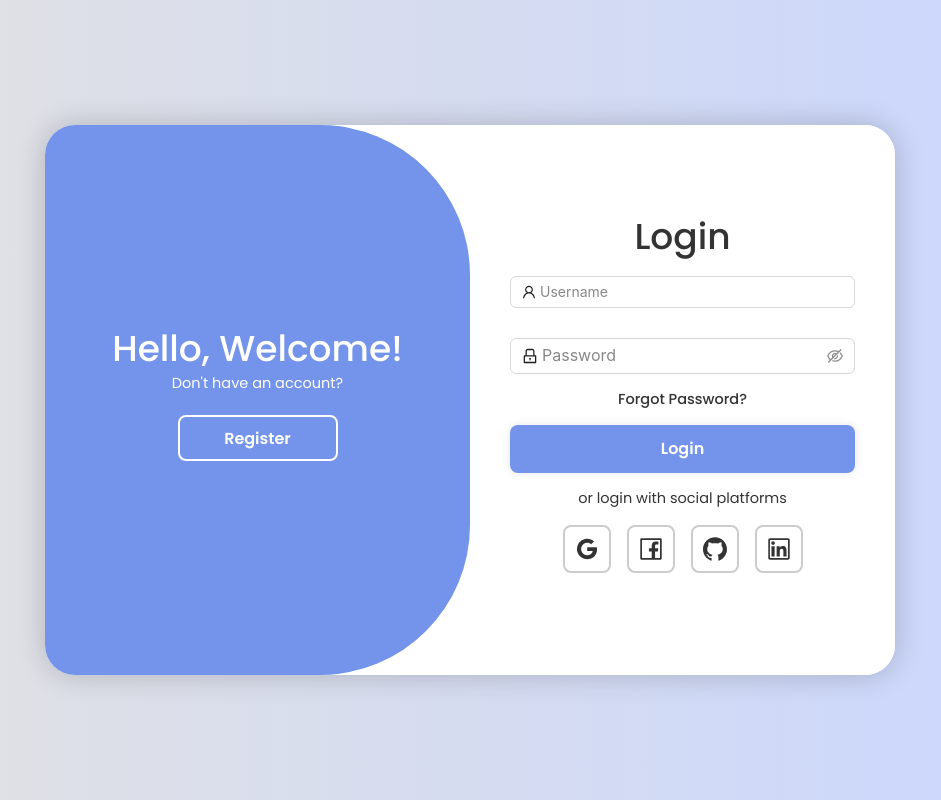
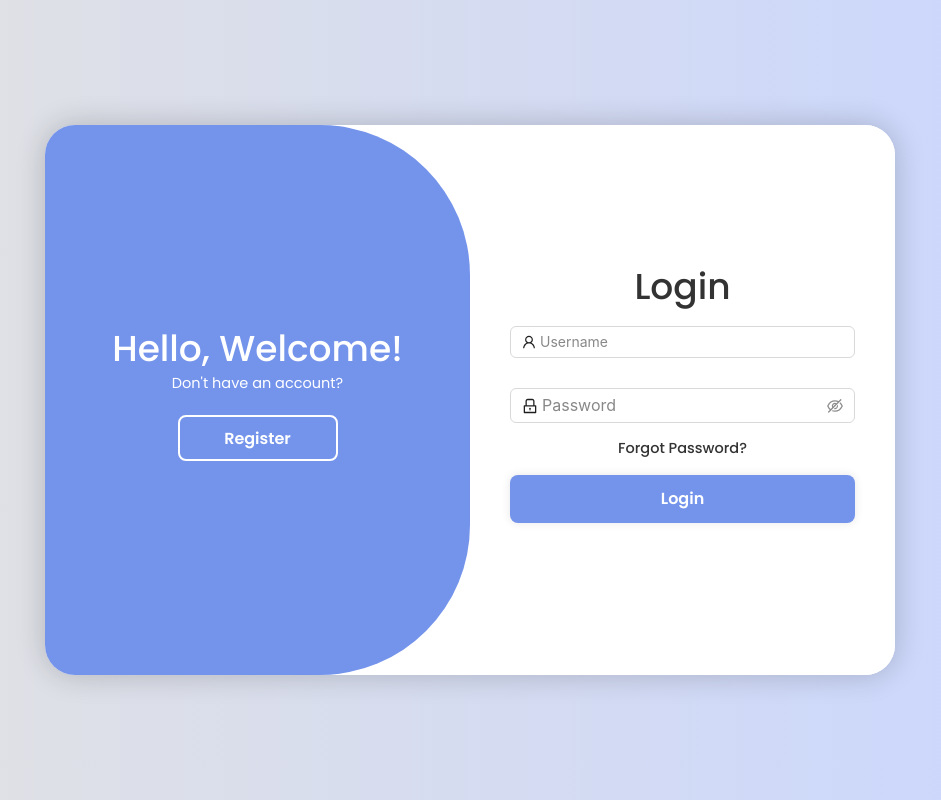
Before and after one commit to Dp11701/learing_e, a React (Vite) app: page /login in a window 1280 px wide. Shown: the whole page, without its empty margins (170-1111 px from the left). Built offline with nearby package versions, Linux system fonts and the light colour scheme.

Commit message:
feat: update UI login

```diff
--- a/src/pages/Auth/Login.tsx
+++ b/src/pages/Auth/Login.tsx
@@ -110,23 +110,6 @@ const LoginForm: React.FC = () => {
         <Button type="primary" htmlType="submit" className="btn">
           Login
         </Button>
-
-        <p>or login with social platforms</p>
-
-        <div className="social-icons">
-          <a href="#">
-            <GoogleOutlined />
-          </a>
-          <a href="#">
-            <FacebookOutlined />
-          </a>
-          <a href="#">
-            <GithubOutlined />
-          </a>
-          <a href="#">
-            <LinkedinOutlined />
-          </a>
-        </div>
       </form>
     </div>
   );
--- a/src/pages/Auth/Signup.tsx
+++ b/src/pages/Auth/Signup.tsx
@@ -164,23 +164,6 @@ const RegisterForm: React.FC = () => {
         <Button type="primary" htmlType="submit" className="btn">
           Register
         </Button>
-
-        <p>or register with social platforms</p>
-
-        <div className="social-icons">
-          <a href="#">
-            <GoogleOutlined />
-          </a>
-          <a href="#">
-            <FacebookOutlined />
-          </a>
-          <a href="#">
-            <GithubOutlined />
-          </a>
-          <a href="#">
-            <LinkedinOutlined />
-          </a>
-        </div>
       </form>
     </div>
   );
```
